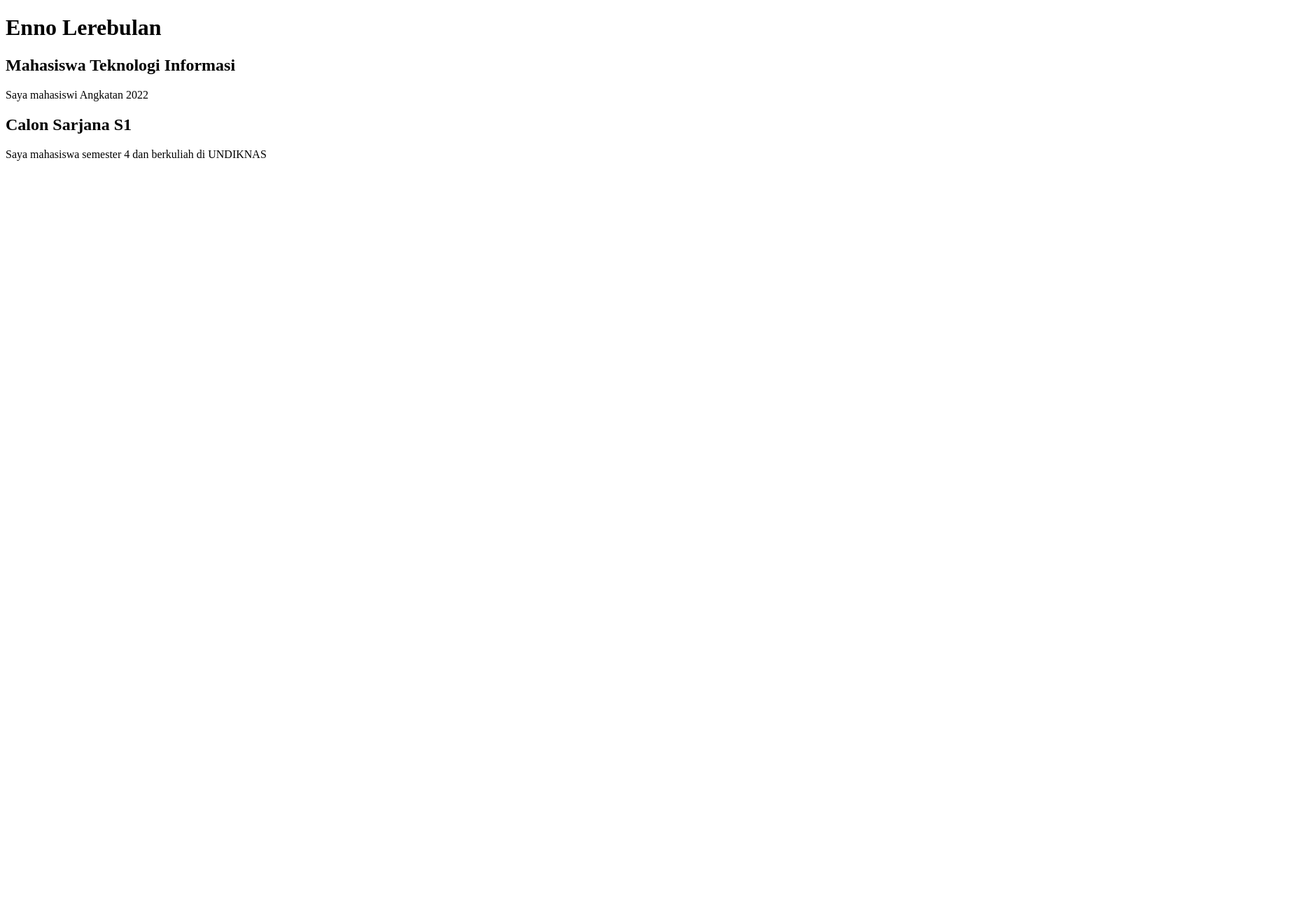
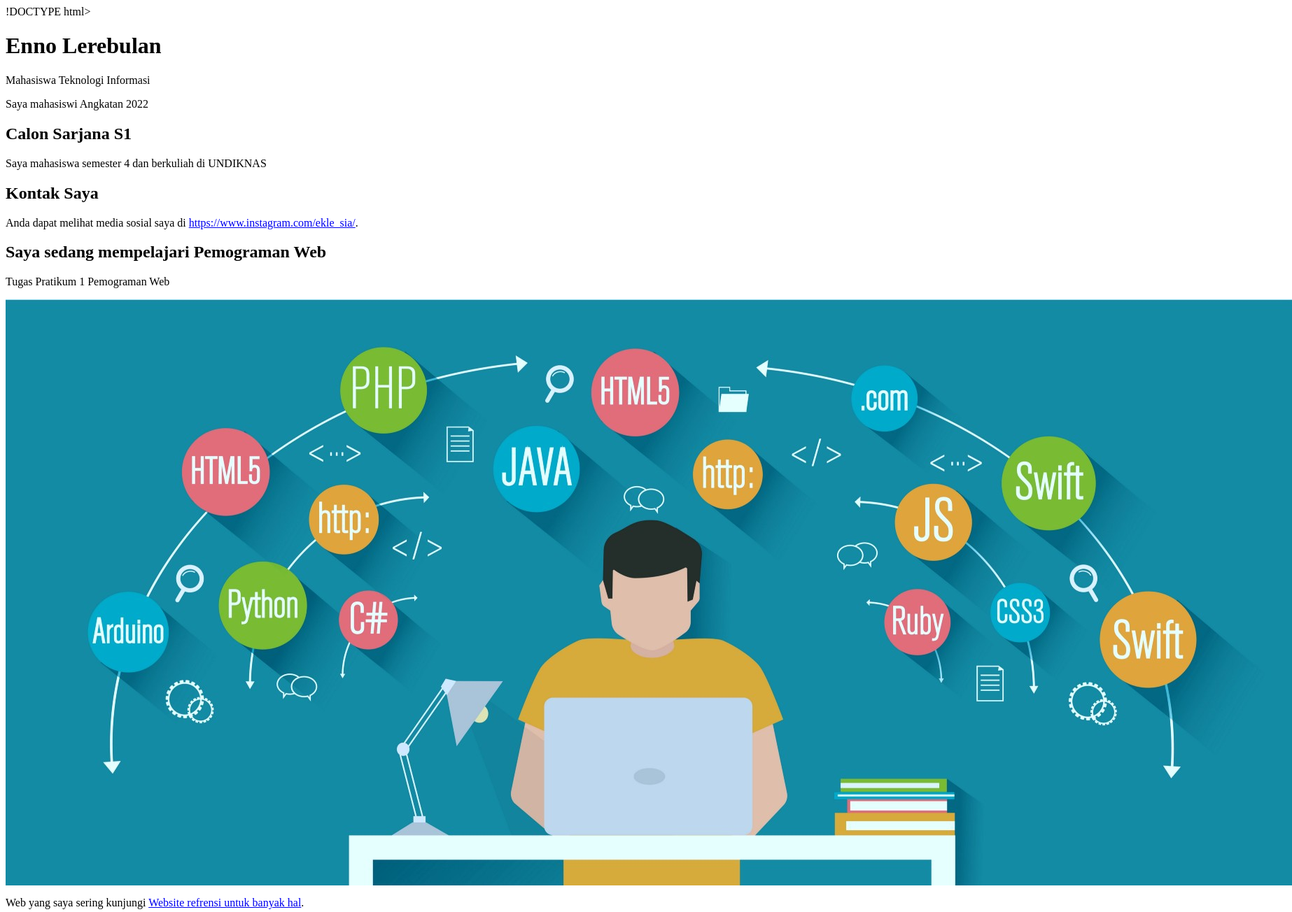
Before and after one commit to Lerebulanenno/pratikum_html, a plain HTML site: page index.html in a window 1280 px wide. Shown: the whole page at 70% size, 1846 px wide, since content can reach past the window. Before the commit the page ends 800 px from the top, so only its background shows below. Drawn offline with Linux system fonts and the light colour scheme.

Commit message:
Hyperlink dan Gambar

```diff
--- a/index.html
+++ b/index.html
@@ -1,20 +1,31 @@
-<!DOCTYPE html>
+!DOCTYPE html>
 <html lang="en">
 <head>
         <meta charset="UTF-8">
-        <meta hhtp-equiv="X-UA-Compatible" content="IE=edge>"
+        <meta http-equiv="X-UA-Compatible" content="IE=edge>"
         <meta name="viewport" content="width=device-width, initial-scale=1.0">
         <title> Pratikum HTML</title>
 </head>
 <body>
     <h1>Enno Lerebulan</h1>
 
-    <h2>Mahasiswa Teknologi Informasi</h2>
-
+    <p>Mahasiswa Teknologi Informasi</p>
     <p>Saya mahasiswi Angkatan 2022</p>
 
+
     <h2>Calon Sarjana S1</h2>
+    <p> Saya mahasiswa semester 4 dan berkuliah di UNDIKNAS</p>
 
-    <p> Saya mahasiswa semester 4 dan berkuliah di UNDIKNAS</p>
+
+    <h2>Kontak Saya</h2>
+
+    <p>Anda dapat melihat media sosial saya di  <a href="https://www.instagram.com/ekle_sia/">https://www.instagram.com/ekle_sia/</a>.</p>
+
+
+    <h2>Saya sedang mempelajari Pemograman Web</h2>
+    <p>Tugas Pratikum 1 Pemograman Web</p> </ul>
+    <img src="Pemograman Web.jpeg" alt="Pratikum 1 dalam mata kuliah Pemograman Web">
+
+    <p>Web yang saya sering kunjungi <a href="https://id.pinterest.com/" target="_blank">Website refrensi untuk banyak hal</a>.</p>
 </body>
 </html>
```
Also changed, not shown: Pemograman Web.jpeg (added).
